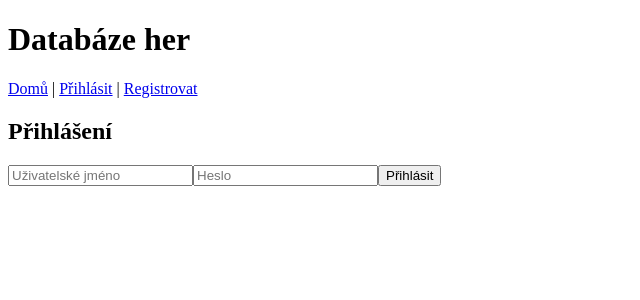
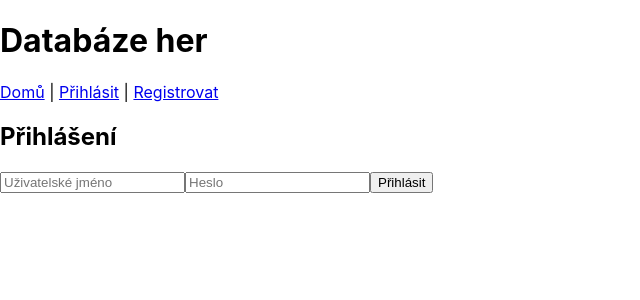
Before and after one commit to LukasZvonicek/SWI_project, a React (Create React App) app in the folder frontend/: page /login in a window 1280 px wide. Shown: the top 300 px of the page, without its empty margins (0-640 px from the left). Built offline with nearby package versions, Linux system fonts and the light colour scheme.

Commit message:
hry vidí přihlášení

```diff
--- a/frontend/package.json
+++ b/frontend/package.json
@@ -38,5 +38,10 @@
       "last 1 firefox version",
       "last 1 safari version"
     ]
+  },
+  "devDependencies": {
+    "tailwindcss": "^4.1.4",
+    "autoprefixer": "^10.4.21",
+    "postcss": "^8.5.3"
   }
 }
--- a/frontend/src/App.jsx
+++ b/frontend/src/App.jsx
@@ -1,18 +1,42 @@
-import React from 'react';
+import React, { useContext } from 'react';
 import { Routes, Route, Link } from 'react-router-dom';
 import Home from './pages/Home';
 import Login from './pages/Login';
 import Register from './pages/Register';
+import ProtectedRoute from './auth/ProtectedRoute';
+import { AuthContext } from './auth/AuthContext';
 
 function App() {
+  const { username, logout } = useContext(AuthContext);
+
   return (
     <div>
       <h1>Databáze her</h1>
+
       <nav>
-        <Link to="/">Domů</Link> | <Link to="/login">Přihlásit</Link> | <Link to="/register">Registrovat</Link>
+        <Link to="/">Domů</Link> |{' '}
+        {!username ? (
+          <>
+            <Link to="/login">Přihlásit</Link> |{' '}
+            <Link to="/register">Registrovat</Link>
+          </>
+        ) : (
+          <>
+            Přihlášen jako <strong>{username}</strong>{' '}
+            <button onClick={logout} style={{ marginLeft: '1em' }}>Odhlásit</button>
+          </>
+        )}
       </nav>
+
       <Routes>
-        <Route path="/" element={<Home />} />
+        <Route
+          path="/"
+          element={
+            <ProtectedRoute>
+              <Home />
+            </ProtectedRoute>
+          }
+        />
         <Route path="/login" element={<Login />} />
         <Route path="/register" element={<Register />} />
       </Routes>
--- /dev/null
+++ b/frontend/src/auth/ProtectedRoute.jsx
@@ -0,0 +1,15 @@
+import React, { useContext } from 'react';
+import { Navigate } from 'react-router-dom';
+import { AuthContext } from './AuthContext';
+
+const ProtectedRoute = ({ children }) => {
+  const { username } = useContext(AuthContext);
+
+  if (!username) {
+    return <Navigate to="/login" replace />;
+  }
+
+  return children;
+};
+
+export default ProtectedRoute;
--- a/frontend/src/components/GameList.jsx
+++ b/frontend/src/components/GameList.jsx
@@ -1,4 +1,5 @@
 import React, { useEffect, useState } from 'react';
+
 
 const GameList = () => {
   const [games, setGames] = useState([]);
--- a/frontend/src/index.css
+++ b/frontend/src/index.css
@@ -1,3 +1,7 @@
+@tailwind base;
+@tailwind components;
+@tailwind utilities;
+
 body {
   margin: 0;
   font-family: -apple-system, BlinkMacSystemFont, 'Segoe UI', 'Roboto', 'Oxygen',
--- a/frontend/src/index.js
+++ b/frontend/src/index.js
@@ -3,6 +3,8 @@ import ReactDOM from 'react-dom/client';
 import App from './App';
 import { BrowserRouter } from 'react-router-dom';
 import { AuthProvider } from './auth/AuthContext';
+import './index.css';
+
 
 
 const root = ReactDOM.createRoot(document.getElementById('root'));
```
Also changed, not shown: 1 other file (tests, documents, lock files or other folders).
